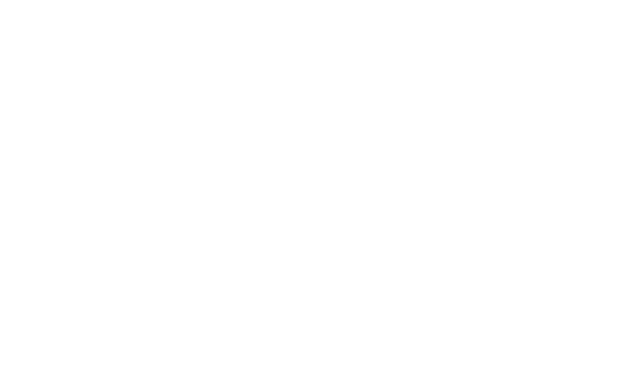
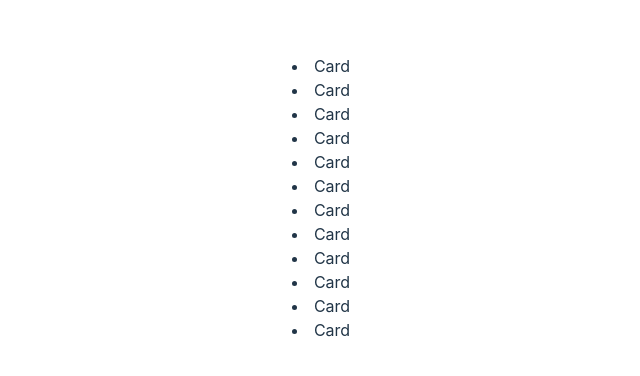
Before and after one commit to CameronTheDeveloper/memory-card-game, a React (Vite) app: page / in a window 1280 px wide. Shown: the part 202-578 px from the top of the page, without its empty margins (319-959 px from the left). Built offline with nearby package versions, Linux system fonts and the light colour scheme.

Commit message:
Refactor Card component to return list item

```diff
--- a/src/components/Card.jsx
+++ b/src/components/Card.jsx
@@ -1,6 +1,7 @@
-export default function Card() {
-
+export default function Card({ key }) {
     return (
-        <div className="card"></div>
+        <li key={key} className="card">
+            Card
+        </li>
     );
 }
```
